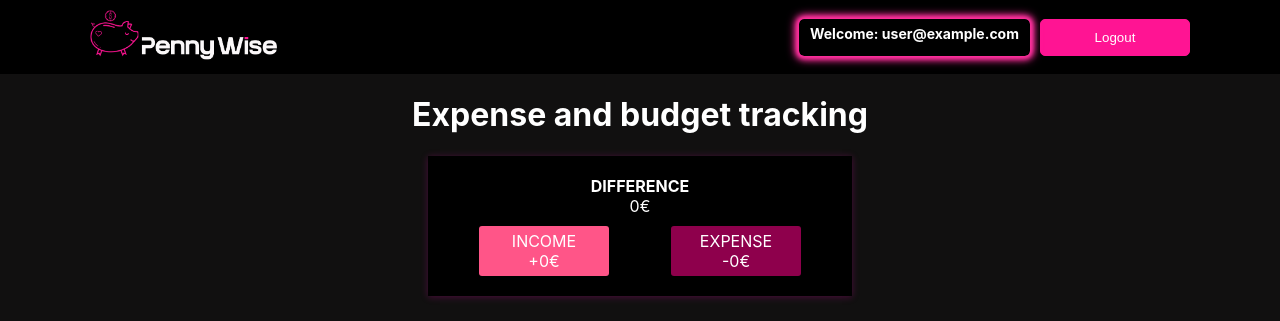
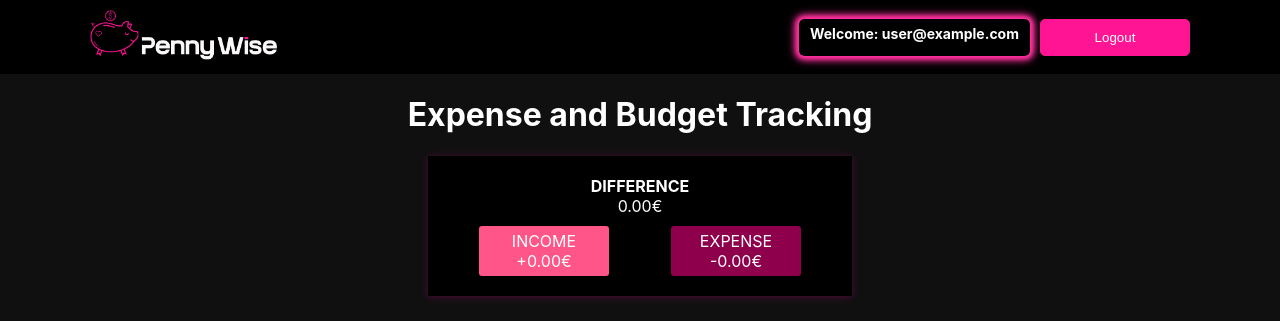
Before and after one commit to qby0/financeapp, a React (Create React App) app: page /dashboard in a window 1280 px wide. Shown: the top 321 px of the page. Built offline with nearby package versions, Linux system fonts and the light colour scheme; no server answers; the database is empty; sample sign-in values are in the browser's storage.

Commit message:
Update Dashboard.js

```diff
--- a/src/components/Dashboard.js
+++ b/src/components/Dashboard.js
@@ -1,10 +1,11 @@
+// Dashboard.js
 import React, { useState, useEffect } from 'react';
 import Costs from "./Costs";
 import NewCost from "./NewCost/NewCost";
 import QrScanner from "./QrScanner";
 import Footer from './Footer';
 import './Dashboard.css';
-import ExpensePieChart from './PieChartComponent';
+import ExpensePieChart from './PieChartComponent'; // Оновлений імпорт
 import BarChartComponent from './BarChartComponent';
 import LineChartComponent from './LineChartComponent';
 import { ref, onValue } from 'firebase/database';
@@ -16,7 +17,7 @@ const Dashboard = ({ user }) => {
     const [selectedYear, setSelectedYear] = useState("2024");
     const [selectedMonth, setSelectedMonth] = useState(""); // Стан для місяця
 
-    // Завантаження даних з Firebase при завантаженні компонента
+    // Завантаження даних з Firebase при завантаженні компоненту або зміні користувача
     useEffect(() => {
         if (!user) return;
 
@@ -26,17 +27,18 @@ const Dashboard = ({ user }) => {
             const loadedCosts = [];
 
             for (let key in data) {
-                // Розбиваємо дату на рік, місяць, день
+                // Розділення дати на рік, місяць, день
                 const dateString = data[key].date;
                 const [year, month, day] = dateString.split('-').map(Number);
-                const date = new Date(year, month - 1, day); // Місяць від 0 до 11
+                const date = new Date(year, month - 1, day); // Місяці починаються з 0
 
                 loadedCosts.push({
                     id: data[key].id,
-                    description: data[key].description,
-                    cost: parseFloat(data[key].cost), // Перетворюємо на число
+                    type: data[key].type,
+                    category: data[key].category || '',       // Завантаження Категорії
+                    description: data[key].description || '', // Завантаження Опису
+                    cost: parseFloat(data[key].cost),         // Перетворення на число
                     date: date,
-                    type: data[key].type,
                 });
             }
 
@@ -46,15 +48,40 @@ const Dashboard = ({ user }) => {
         return () => unsubscribe();
     }, [user]);
 
-    const yearChangeHandler = (year) => {
-        setSelectedYear(year);
+    // Функція для фільтрації витрат за типом, роком та місяцем
+    const filterCosts = (type) => {
+        return costs.filter(cost => {
+            const costYear = cost.date.getFullYear().toString();
+            const costMonth = ("0" + (cost.date.getMonth() + 1)).slice(-2);
+
+            const yearMatch = costYear === selectedYear;
+            const monthMatch = selectedMonth ? costMonth === selectedMonth : true;
+
+            return cost.type === type && yearMatch && monthMatch;
+        });
     };
 
-    const monthChangeHandler = (month) => {
-        setSelectedMonth(month);
-    };
+    // Обчислення загального доходу та витрат на основі вибраних фільтрів
+    const totalIncome = filterCosts('income')
+        .reduce((acc, curr) => acc + curr.cost, 0);
 
-    // Фільтрація за роком та місяцем для графіків
+    const totalExpenses = filterCosts('expense')
+        .reduce((acc, curr) => acc + Math.abs(curr.cost), 0);
+
+    const difference = totalIncome - totalExpenses;
+
+    // Фільтрація витрат для компонента Costs
+    const filteredCosts = costs.filter(cost => {
+        const costYear = cost.date.getFullYear().toString();
+        const costMonth = ("0" + (cost.date.getMonth() + 1)).slice(-2);
+
+        const yearMatch = costYear === selectedYear;
+        const monthMatch = selectedMonth ? costMonth === selectedMonth : true;
+
+        return (cost.type === 'income' || cost.type === 'expense') && yearMatch && monthMatch;
+    });
+
+    // Фільтр витрат для кругової діаграми
     const pieChartCosts = costs.filter(cost => {
         const costYear = cost.date.getFullYear().toString();
         const costMonth = ("0" + (cost.date.getMonth() + 1)).slice(-2);
@@ -65,16 +92,16 @@ const Dashboard = ({ user }) => {
         return cost.type === 'expense' && yearMatch && monthMatch;
     });
 
-    // Виправлення: фільтруємо дані для BarChartComponent, включаючи всі транзакції за рік
+    // Фільтр витрат для бар-чарту
     const barChartCosts = costs.filter(cost => {
         const costYear = cost.date.getFullYear().toString();
 
         const yearMatch = costYear === selectedYear;
 
-        return yearMatch; // Повертаємо всі транзакції за обраний рік
+        return yearMatch; // Повертає всі транзакції за вибраний рік
     });
 
-    // Фільтрація для LineChartComponent (можете залишити як є)
+    // Фільтр витрат для лінійного чарту
     const lineChartCosts = costs.filter(cost => {
         const costYear = cost.date.getFullYear().toString();
         const costMonth = ("0" + (cost.date.getMonth() + 1)).slice(-2);
@@ -85,7 +112,7 @@ const Dashboard = ({ user }) => {
         return (cost.type === 'income' || cost.type === 'expense') && yearMatch && monthMatch;
     });
 
-    // Додамо консольні логи для перевірки
+    // Логи для налагодження
     useEffect(() => {
         console.log("All Costs:", costs);
         console.log("Pie Chart Costs:", pieChartCosts);
@@ -93,52 +120,41 @@ const Dashboard = ({ user }) => {
         console.log("Line Chart Costs:", lineChartCosts);
     }, [costs, pieChartCosts, barChartCosts, lineChartCosts]);
 
-    // Обчислення загальних доходів та витрат
-    const totalIncome = costs
-        .filter(cost => cost.type === 'income' && cost.date.getFullYear().toString() === selectedYear)
-        .reduce((acc, curr) => acc + curr.cost, 0);
-        const totalExpenses = costs
-        .filter(cost => cost.type === 'expense' && cost.date.getFullYear().toString() === selectedYear)
-        .reduce((acc, curr) => acc + Math.abs(curr.cost), 0);
+    // Обробники зміни року та місяця
+    const yearChangeHandler = (year) => {
+        setSelectedYear(year);
+    };
 
-    const difference = totalIncome - totalExpenses;
-
-    // Визначаємо filteredCosts для компонента Costs
-    const filteredCosts = costs.filter(cost => {
-        const costYear = cost.date.getFullYear().toString();
-        const costMonth = ("0" + (cost.date.getMonth() + 1)).slice(-2);
-
-        const yearMatch = costYear === selectedYear;
-        const monthMatch = selectedMonth ? costMonth === selectedMonth : true;
-
-        return (cost.type === 'income' || cost.type === 'expense') && yearMatch && monthMatch;
-    });
+    const monthChangeHandler = (month) => {
+        setSelectedMonth(month);
+    };
 
     return (
         <>
-            {/* Відео на фоні
+            {/* Фонове відео (закоментовано)
             <video className="video-background" autoPlay loop muted>
                 <source src="/1v_1.mp4" type="video/mp4" />
                 Ваш браузер не підтримує відео.
-            </video>*/}
+            </video>
+            */}
 
-            <h1>Expense and budget tracking</h1>
+            <h1>Expense and Budget Tracking</h1>
 
             <div className="dashboard-container">
                 <div className="dashboard-difference">
                     <strong>DIFFERENCE</strong>
                     <br />
-                    <span>{difference}€</span>
+                    <span>{difference.toFixed(2)}€</span>
                 </div>
 
                 <div className="dashboard-row">
                     <div className="dashboard-income">
                         <span>INCOME</span>
-                        <span>+{totalIncome}€</span>
+                        <span>+{totalIncome.toFixed(2)}€</span>
                     </div>
                     <div className="dashboard-spendings">
                         <span>EXPENSE</span>
-                        <span>-{totalExpenses}€</span>
+                        <span>-{totalExpenses.toFixed(2)}€</span>
                     </div>
                 </div>
             </div>
@@ -151,7 +167,7 @@ const Dashboard = ({ user }) => {
                 )}
             </div>
 
-            <NewCost /> {/* Без пропса onAddCost */}
+            <NewCost /> {/* Переконайтеся, що NewCost обробляє Description належним чином */}
 
             <br />
             <div className="table-container">
@@ -159,17 +175,22 @@ const Dashboard = ({ user }) => {
                     <tbody>
                         <tr>
                             <td className="chart-cell" colSpan={2}>
+                                {/* ExpensePieChart тепер використовує Category */}
                                 <ExpensePieChart costs={pieChartCosts} />
                             </td>
                         </tr>
                         <tr>
                             <td className="chart-cell" colSpan={2}>
-                                <BarChartComponent costs={barChartCosts} /> {/* Передаємо всі транзакції за рік */}
+                                <BarChartComponent costs={barChartCosts} /> {/* Передає всі транзакції за рік */}
                             </td>
                         </tr>
                         <tr>
                             <td className="chart-cell" colSpan={2}>
-                                <LineChartComponent costs={lineChartCosts} selectedYear={selectedYear} selectedMonth={selectedMonth} />
+                                <LineChartComponent
+                                    costs={lineChartCosts}
+                                    selectedYear={selectedYear}
+                                    selectedMonth={selectedMonth}
+                                />
                             </td>
                         </tr>
                     </tbody>
@@ -177,7 +198,7 @@ const Dashboard = ({ user }) => {
             </div>
 
             <Costs
-                costs={filteredCosts} // Передаємо відфільтровані витрати
+                costs={filteredCosts} // Передає фільтровані витрати
                 selectedYear={selectedYear}
                 selectedMonth={selectedMonth}
                 onChangeYear={yearChangeHandler}
```
